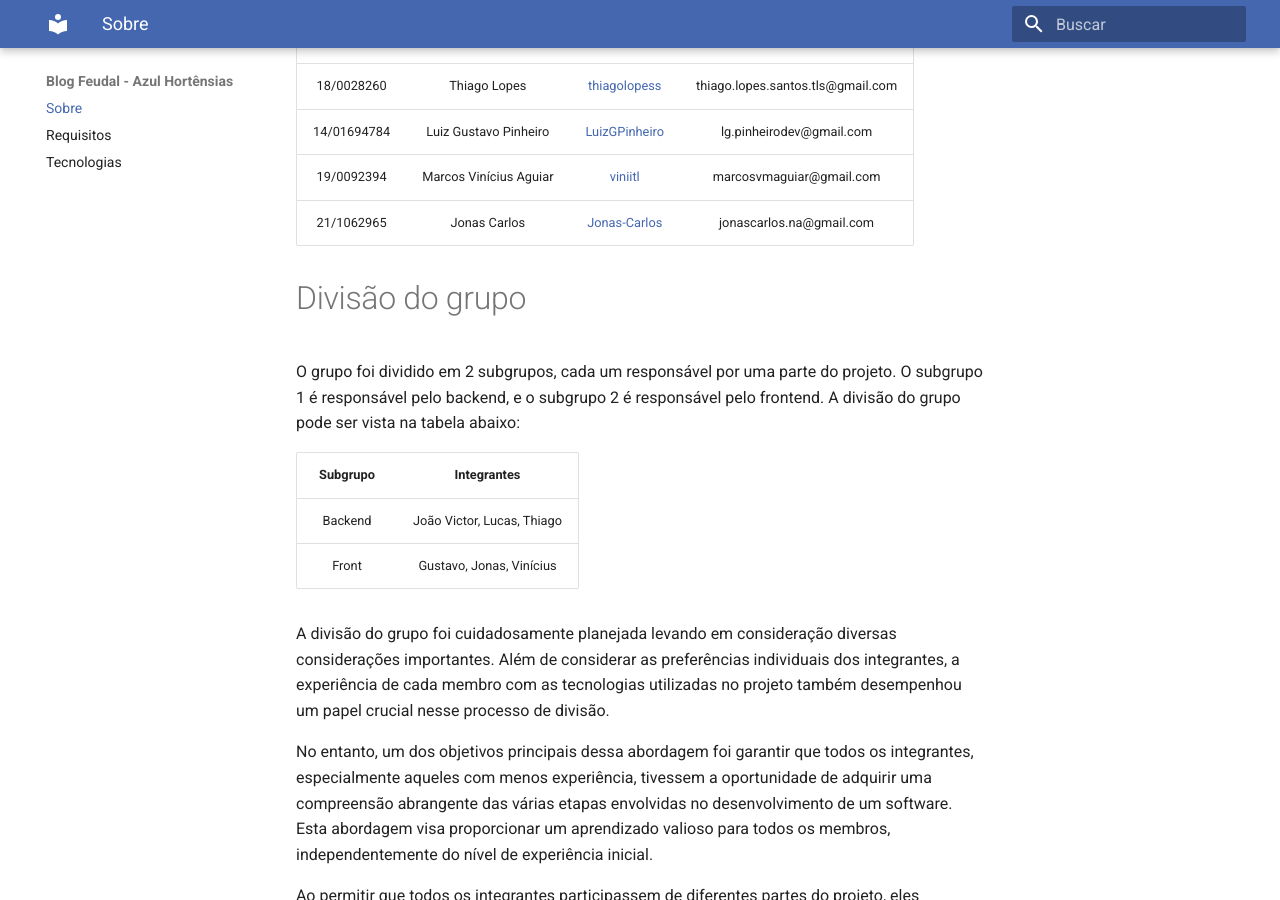
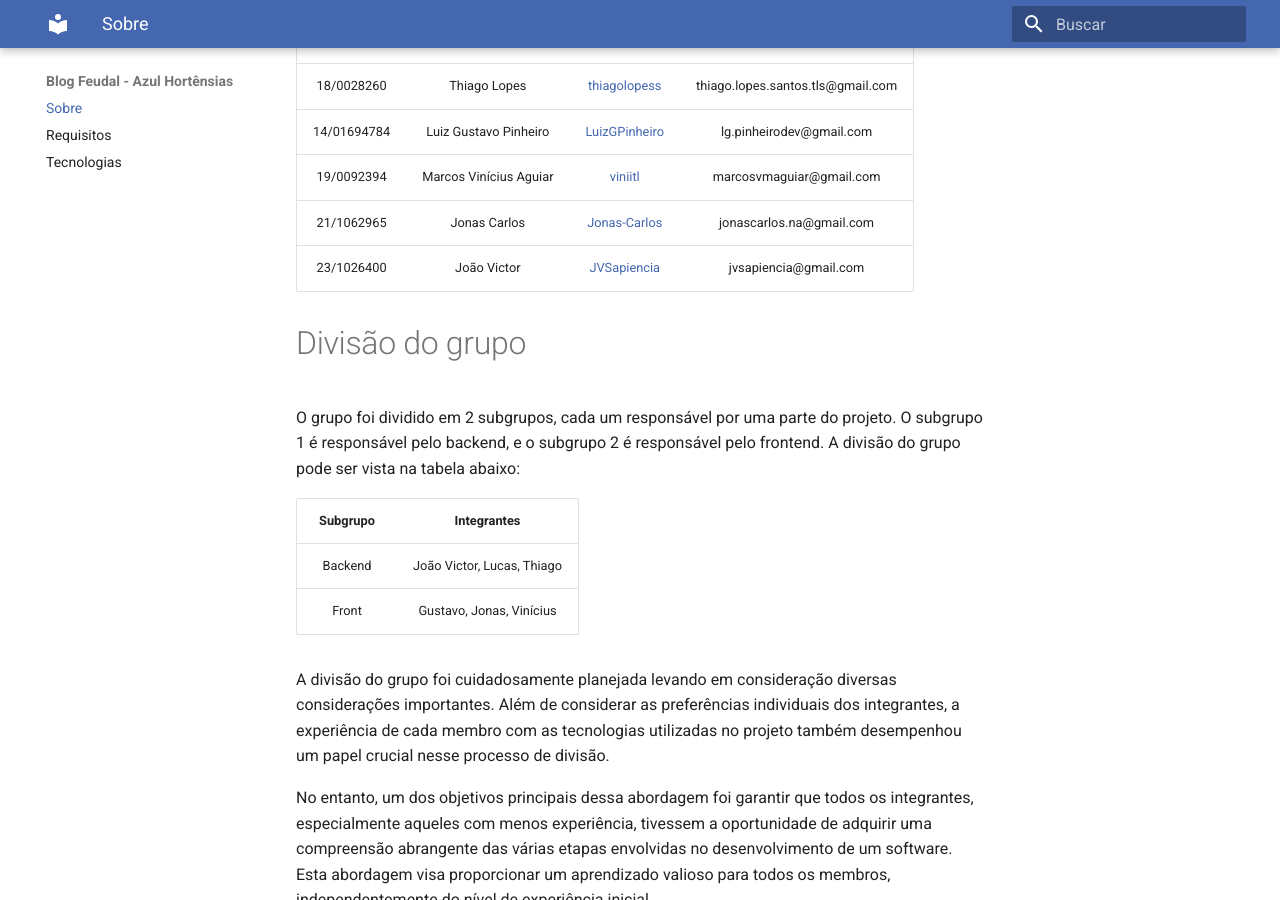
Before and after one commit to thiagolopess/DS-Blog-Azul-Hortencias, an MkDocs documentation site: the page built from docs/index.md, in a window 1280 px wide and 900 px high, scrolled down 485 px. Built offline with MkDocs 1.6.1 and Material for MkDocs 9.7.7, drawn with Linux system fonts in a browser that asks for light colours.

Commit message:
Adiciona nome de integrante

```diff
--- a/docs/index.md
+++ b/docs/index.md
@@ -11,6 +11,7 @@ Matrícula | Nome | GitHub | E-mail|
 | 14/01694784 | Luiz Gustavo Pinheiro | [LuizGPinheiro](https://github.com/LuizGPinheiro) | lg.pinheirodev@gmail.com
 | 19/0092394 | Marcos Vinícius Aguiar | [viniitl](https://github.com/viniitl) | marcosvmaguiar@gmail.com
 | 21/1062965 | Jonas Carlos | [Jonas-Carlos](https://github.com/Jonas-Carlos) | jonascarlos.na@gmail.com
+| 23/1026400 | João Victor | [JVSapiencia](https://github.com/JVSapiencia) | jvsapiencia@gmail.com
 
 # Divisão do grupo
 O grupo foi dividido em 2 subgrupos, cada um responsável por uma parte do projeto. O subgrupo 1 é responsável pelo backend, e o subgrupo 2 é responsável pelo frontend. A divisão do grupo pode ser vista na tabela abaixo:
```
Also changed, not shown: README.md (+1 -0 lines).
